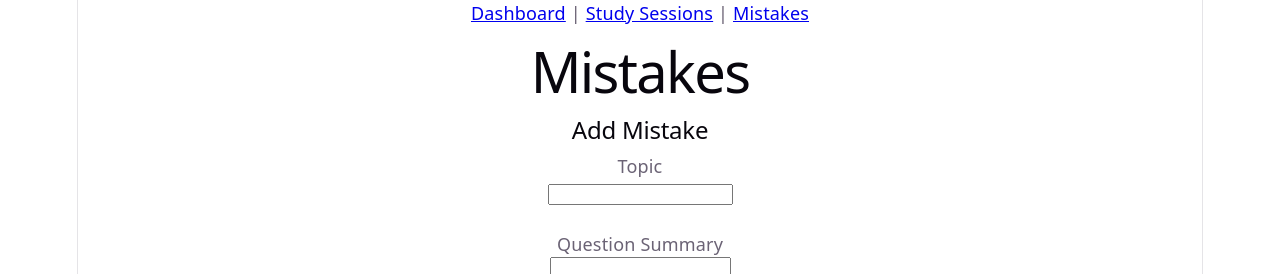
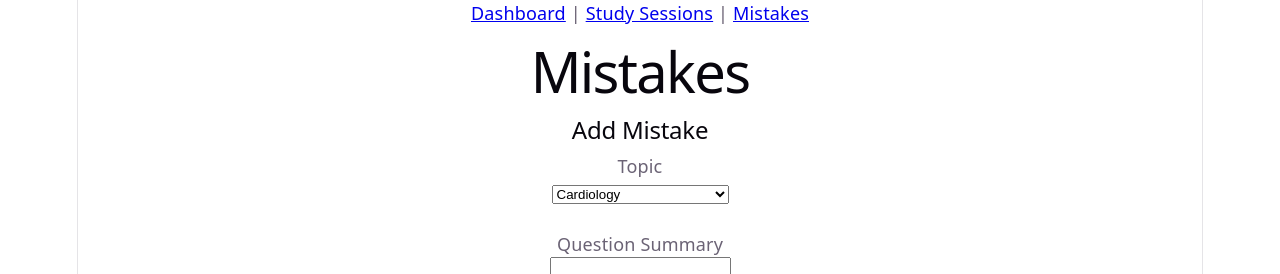
Before and after one commit to BuildWithSai/amc-ai-coach, a React (Vite) app: page /mistakes in a window 1280 px wide. Shown: the top 274 px of the page. Built offline with nearby package versions, Linux system fonts and the light colour scheme.

Commit message:
fix types, add storage service, wire forms to localStorage

```diff
--- a/package.json
+++ b/package.json
@@ -12,13 +12,15 @@
   "dependencies": {
     "react": "^19.2.6",
     "react-dom": "^19.2.6",
-    "react-router-dom": "^7.17.0"
+    "react-router-dom": "^7.17.0",
+    "uuid": "^14.0.0"
   },
   "devDependencies": {
     "@eslint/js": "^10.0.1",
     "@types/node": "^24.12.3",
     "@types/react": "^19.2.14",
     "@types/react-dom": "^19.2.3",
+    "@types/uuid": "^10.0.0",
     "@vitejs/plugin-react": "^6.0.1",
     "eslint": "^10.3.0",
     "eslint-plugin-react-hooks": "^7.1.1",
--- a/src/pages/MistakesPage.tsx
+++ b/src/pages/MistakesPage.tsx
@@ -1,33 +1,55 @@
 import { useState } from "react";
-import type { Mistake } from "../types";
+import { v4 as uuidv4 } from "uuid";
+import type { Mistake, AMCTopic } from "../types";
+import { getMistakes, saveMistake } from "../services/storage";
+
+const AMC_TOPICS: AMCTopic[] = [
+  "Cardiology",
+  "Respiratory Medicine",
+  "Gastroenterology",
+  "Neurology",
+  "Obstetrics & Gynaecology",
+  "Paediatrics",
+  "Psychiatry",
+  "Surgery",
+  "Pharmacology",
+  "Endocrinology",
+  "Infectious Diseases",
+  "Renal Medicine",
+  "Musculoskeletal",
+  "Dermatology",
+  "Haematology",
+];
 
 function MistakesPage() {
-  const [mistakeTopic, setMistakeTopic] = useState("");
+  const [topic, setTopic] = useState<AMCTopic>("Cardiology");
   const [questionSummary, setQuestionSummary] = useState("");
   const [whyWrong, setWhyWrong] = useState("");
   const [correctConcept, setCorrectConcept] = useState("");
 
-  const [mistakes, setMistakes] = useState<Mistake[]>([]);
+  // Load from storage on first render — survives page refresh
+  const [mistakes, setMistakes] = useState<Mistake[]>(getMistakes);
 
-  // Save mistake and reset form
   const handleSaveMistake = (e: React.FormEvent) => {
     e.preventDefault();
 
-    if (!mistakeTopic || !questionSummary || !whyWrong || !correctConcept) {
+    if (!questionSummary || !whyWrong || !correctConcept) {
       alert("Please fill all required fields");
       return;
     }
 
-    const newMistake = {
-      topic: mistakeTopic,
+    const newMistake: Mistake = {
+      id: uuidv4(),
+      createdAt: new Date().toISOString(),
+      topic,
       questionSummary,
       whyWrong,
       correctConcept,
     };
 
-    setMistakes([...mistakes, newMistake]);
+    saveMistake(newMistake);
+    setMistakes(getMistakes());
 
-    setMistakeTopic("");
     setQuestionSummary("");
     setWhyWrong("");
     setCorrectConcept("");
@@ -36,20 +58,23 @@ function MistakesPage() {
   return (
     <div>
       <h1>Mistakes</h1>
-
       <h2>Add Mistake</h2>
 
       <form onSubmit={handleSaveMistake}>
         <div>
           <label>Topic</label>
           <br />
-          <input
-            type="text"
-            value={mistakeTopic}
-            onChange={(e) => setMistakeTopic(e.target.value)}
-          />
+          <select
+            value={topic}
+            onChange={(e) => setTopic(e.target.value as AMCTopic)}
+          >
+            {AMC_TOPICS.map((t) => (
+              <option key={t} value={t}>
+                {t}
+              </option>
+            ))}
+          </select>
         </div>
-
         <br />
 
         <div>
@@ -61,7 +86,6 @@ function MistakesPage() {
             onChange={(e) => setQuestionSummary(e.target.value)}
           />
         </div>
-
         <br />
 
         <div>
@@ -73,7 +97,6 @@ function MistakesPage() {
             onChange={(e) => setWhyWrong(e.target.value)}
           />
         </div>
-
         <br />
 
         <div>
@@ -85,32 +108,26 @@ function MistakesPage() {
             onChange={(e) => setCorrectConcept(e.target.value)}
           />
         </div>
-
         <br />
 
         <button type="submit">Save Mistake</button>
       </form>
 
       <h2>Saved Mistakes</h2>
-
-      {mistakes.map((mistake, index) => (
-        <div key={index}>
+      {mistakes.map((mistake) => (
+        <div key={mistake.id}>
           <p>
             <strong>Topic:</strong> {mistake.topic}
           </p>
-
           <p>
             <strong>Question:</strong> {mistake.questionSummary}
           </p>
-
           <p>
             <strong>Why Wrong:</strong> {mistake.whyWrong}
           </p>
-
           <p>
             <strong>Correct Concept:</strong> {mistake.correctConcept}
           </p>
-
           <hr />
         </div>
       ))}
--- a/src/pages/StudySessionsPage.tsx
+++ b/src/pages/StudySessionsPage.tsx
@@ -1,40 +1,58 @@
 import { useState } from "react";
-import type { StudySession } from "../types";
+import { v4 as uuidv4 } from "uuid";
+import type { StudySession, AMCTopic } from "../types";
+import { getSessions, saveSession } from "../services/storage";
+
+// AMC topic list — drives the dropdown. Single source of truth.
+const AMC_TOPICS: AMCTopic[] = [
+  "Cardiology",
+  "Respiratory Medicine",
+  "Gastroenterology",
+  "Neurology",
+  "Obstetrics & Gynaecology",
+  "Paediatrics",
+  "Psychiatry",
+  "Surgery",
+  "Pharmacology",
+  "Endocrinology",
+  "Infectious Diseases",
+  "Renal Medicine",
+  "Musculoskeletal",
+  "Dermatology",
+  "Haematology",
+];
 
 function StudySessionsPage() {
-  const [topic, setTopic] = useState("");
+  const [topic, setTopic] = useState<AMCTopic>("Cardiology");
   const [attempted, setAttempted] = useState("");
   const [correct, setCorrect] = useState("");
   const [incorrect, setIncorrect] = useState("");
   const [notes, setNotes] = useState("");
 
-  const [sessions, setSessions] = useState<StudySession[]>([]);
+  // Load from storage, not local state — survives page refresh
+  const [sessions, setSessions] = useState<StudySession[]>(getSessions);
 
-  // Save session and reset form
   const handleSave = (e: React.FormEvent) => {
     e.preventDefault();
-
-    if (!topic || !attempted || !correct || !incorrect) {
-      alert("Please fill all required fields");
-      return;
-    }
 
     if (Number(correct) + Number(incorrect) !== Number(attempted)) {
       alert("Correct + Incorrect must equal Attempted");
       return;
     }
 
-    const newSession = {
+    const newSession: StudySession = {
+      id: uuidv4(),
+      createdAt: new Date().toISOString(),
       topic,
-      attempted,
-      correct,
-      incorrect,
+      attempted: Number(attempted),
+      correct: Number(correct),
+      incorrect: Number(incorrect),
       notes,
     };
 
-    setSessions([...sessions, newSession]);
+    saveSession(newSession);
+    setSessions(getSessions());
 
-    setTopic("");
     setAttempted("");
     setCorrect("");
     setIncorrect("");
@@ -44,21 +62,23 @@ function StudySessionsPage() {
   return (
     <div>
       <h1>Study Sessions</h1>
-
       <h2>Add Study Session</h2>
 
       <form onSubmit={handleSave}>
         <div>
           <label>Topic</label>
           <br />
-          <input
-            type="text"
-            placeholder="Cardiology"
+          <select
             value={topic}
-            onChange={(e) => setTopic(e.target.value)}
-          />
+            onChange={(e) => setTopic(e.target.value as AMCTopic)}
+          >
+            {AMC_TOPICS.map((t) => (
+              <option key={t} value={t}>
+                {t}
+              </option>
+            ))}
+          </select>
         </div>
-
         <br />
 
         <div>
@@ -70,7 +90,6 @@ function StudySessionsPage() {
             onChange={(e) => setAttempted(e.target.value)}
           />
         </div>
-
         <br />
 
         <div>
@@ -82,7 +101,6 @@ function StudySessionsPage() {
             onChange={(e) => setCorrect(e.target.value)}
           />
         </div>
-
         <br />
 
         <div>
@@ -94,7 +112,6 @@ function StudySessionsPage() {
             onChange={(e) => setIncorrect(e.target.value)}
           />
         </div>
-
         <br />
 
         <div>
@@ -106,40 +123,27 @@ function StudySessionsPage() {
             onChange={(e) => setNotes(e.target.value)}
           />
         </div>
-
         <br />
 
         <button type="submit">Save Session</button>
       </form>
 
       <h2>Saved Sessions</h2>
-
-      {sessions.map((session, index) => (
-        <div key={index}>
+      {sessions.map((session) => (
+        <div key={session.id}>
           <p>
             <strong>Topic:</strong> {session.topic}
           </p>
-
           <p>
             <strong>Attempted:</strong> {session.attempted}
           </p>
-
           <p>
             <strong>Correct:</strong> {session.correct}
           </p>
-
-          <p>
-            <strong>Incorrect:</strong> {session.incorrect}
-          </p>
-
           <p>
             <strong>Accuracy:</strong>{" "}
-            {Math.round(
-              (Number(session.correct) / Number(session.attempted)) * 100,
-            )}
-            %
+            {Math.round((session.correct / session.attempted) * 100)}%
           </p>
-
           <hr />
         </div>
       ))}
--- /dev/null
+++ b/src/services/storage.ts
@@ -0,0 +1,26 @@
+import type { StudySession, Mistake } from "../types";
+
+const SESSIONS_KEY = "amc_sessions";
+const MISTAKES_KEY = "amc_mistakes";
+
+export function getSessions(): StudySession[] {
+  const raw = localStorage.getItem(SESSIONS_KEY);
+  if (!raw) return [];
+  return JSON.parse(raw) as StudySession[];
+}
+
+export function saveSession(session: StudySession): void {
+  const existing = getSessions();
+  localStorage.setItem(SESSIONS_KEY, JSON.stringify([...existing, session]));
+}
+
+export function getMistakes(): Mistake[] {
+  const raw = localStorage.getItem(MISTAKES_KEY);
+  if (!raw) return [];
+  return JSON.parse(raw) as Mistake[];
+}
+
+export function saveMistake(mistake: Mistake): void {
+  const existing = getMistakes();
+  localStorage.setItem(MISTAKES_KEY, JSON.stringify([...existing, mistake]));
+}
```
Also changed, not shown: src/types/index.ts (+42 -11 lines), 1 other file (tests, documents, lock files or other folders).
